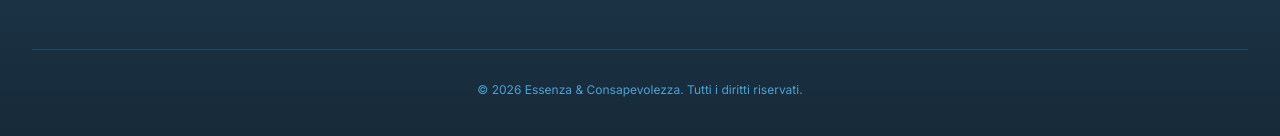
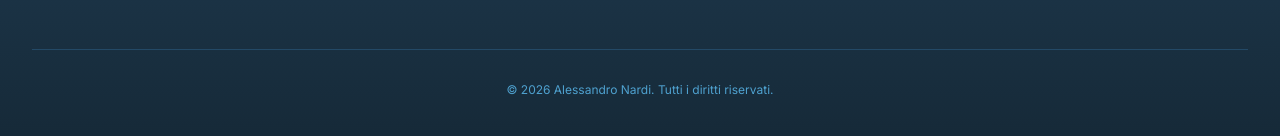
Before and after one commit to rerosku/rerosku.github.io, a Jekyll site: the page built from index.html, in a window 1280 px wide and 900 px high, scrolled down 1341 px. Shown: the part 738-874 px from the top of the window. Built offline with Jekyll 4.4.1, drawn with Linux system fonts in a browser that asks for light colours; nearby versions of some CDN libraries; some web fonts are replaced.

Commit message:
Update rerosku.github.io from Acode

```diff
--- a/_config.yml
+++ b/_config.yml
@@ -1,4 +1,4 @@
-title: "Essenza & Consapevolezza"
+title: "Alessandro Nardi"
 description: "Reiki, Coaching Olistico e Consapevolezza di Sé"
 url: "https://www.rerosku.it/" # lascia vuoto per sviluppo locale
 baseurl: "rerosku.github.io" # o il nome del repo se su GitHub Pages
```
